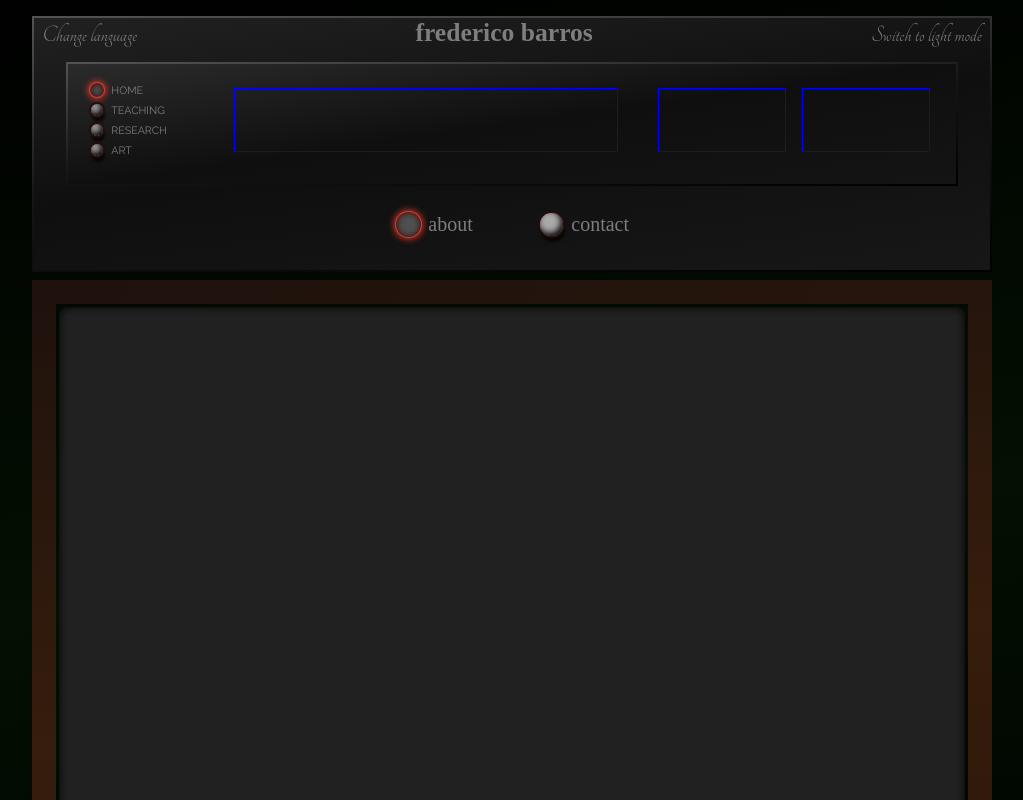
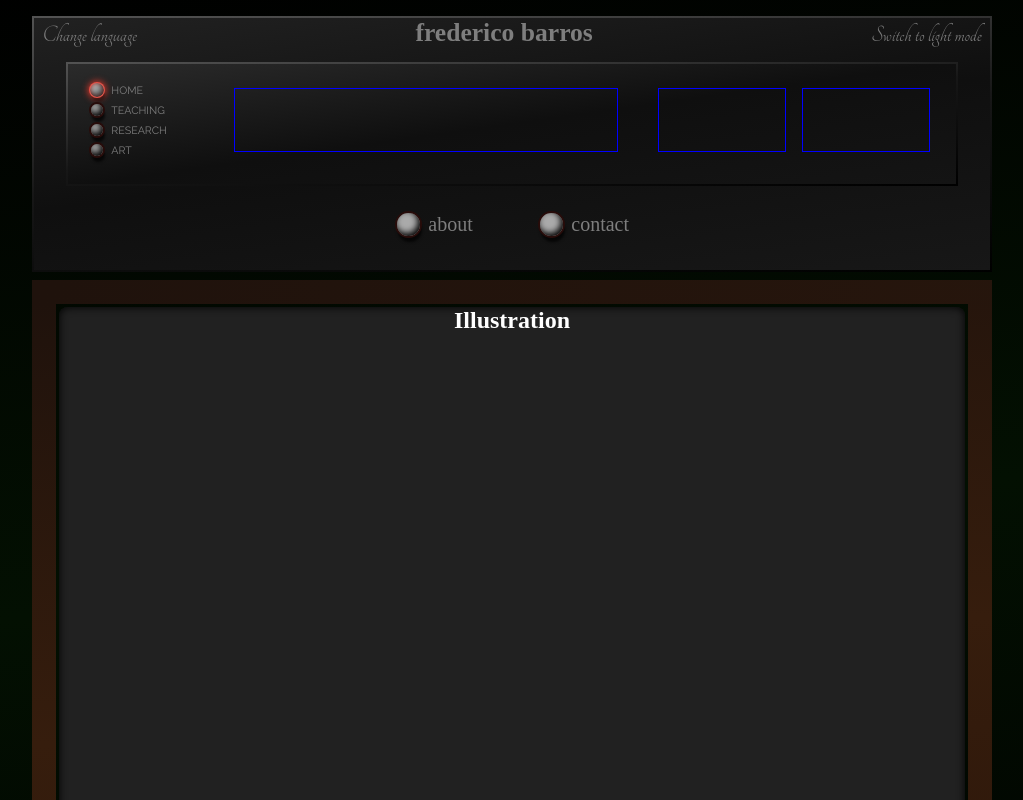
Before and after one commit to fredmbarros/siteNewVersion, a React (Vite) app: page /illustration in a window 1280 px wide. Shown: the top 800 px of the page, without its empty margins (128-1151 px from the left). Built offline with nearby package versions, Linux system fonts and the light colour scheme; a web font is replaced by a local one.

Commit message:
Removed some hard-coded parts of the interface; made it more DRY

```diff
--- a/src/App.jsx
+++ b/src/App.jsx
@@ -1,14 +1,17 @@
 import { createRoot } from "react-dom/client";
+import { BrowserRouter } from "react-router-dom";
 
 import Interface from "./Interface";
 import Speaker from "./Speaker";
 
 const App = () => {
   return (
-    <div className="whole-page">
-      <Interface />
-      <Speaker />
-    </div>
+    <BrowserRouter>
+      <div className="whole-page">
+        <Interface />
+        <Speaker />
+      </div>
+    </BrowserRouter>
   );
 };
 
--- a/src/Interface.jsx
+++ b/src/Interface.jsx
@@ -8,7 +8,8 @@ import VuMeter from "./VuMeter";
 import subPageList from "./resources/subPageList";
 
 const Interface = () => {
-  const [selectedPage, setSelectedPage] = useState(0);
+  const pages = Object.keys(subPageList);
+  const [selectedPage, setSelectedPage] = useState(pages[0]);
   const [subPagesArr, setSubPagesArr] = useState([]);
   const [selectedSubPage, setSelectedSubPage] = useState(0);
 
@@ -25,6 +26,7 @@ const Interface = () => {
         <PageSelector
           selectedPage={selectedPage}
           setSelectedPage={setSelectedPage}
+          pages={pages}
         />
         <div className="receiver-displays">
           <RadioDisplay />
--- a/src/PageSelector.jsx
+++ b/src/PageSelector.jsx
@@ -1,20 +1,18 @@
 import SelectorButton from "./SelectorButton";
 
-const PageSelector = ({ selectedPage, setSelectedPage }) => {
-  const pages = ["home", "teaching", "research", "art"];
-
+const PageSelector = ({ selectedPage, setSelectedPage, pages }) => {
   return (
     <div className="page-selector-container">
       {pages.map((page, index) => (
         <button
           className="page-link"
           key={index}
-          onClick={() => setSelectedPage(index)}
+          onClick={() => setSelectedPage(page)}
           type="button"
           name="Page Selector"
         >
           <SelectorButton
-            index={index}
+            name={page}
             selected={selectedPage}
             diameter="medium"
           />
--- a/src/SelectorButton.jsx
+++ b/src/SelectorButton.jsx
@@ -1,8 +1,8 @@
-const SelectorButton = ({ index, selected, diameter }) => {
+const SelectorButton = ({ name, selected, diameter }) => {
   return (
     <div
       className={`selector-btn ${
-        index === selected && "selected"
+        name === selected && "selected"
       } selector-btn-${diameter}`}
     ></div>
   );
--- a/src/Speaker.jsx
+++ b/src/Speaker.jsx
@@ -1,5 +1,5 @@
 import { lazy, Suspense } from "react";
-import { BrowserRouter, Routes, Route } from "react-router-dom";
+import { Routes, Route } from "react-router-dom";
 
 // import PageContents from "./PageContents";
 import About from "./pages/About.jsx";
@@ -18,21 +18,16 @@ const Speaker = () => {
     <div className="speaker">
       <div className="grille">
         <Suspense fallback={<p>Loading...</p>}>
-          <BrowserRouter>
-            <Routes>
-              <Route path="/home/about" element={<About />} />
-              <Route path="/home/contact" element={<Contact />} />
-              <Route path="/teaching/undergrad" element={<Undergrad />} />
-              <Route path="/teaching/grad" element={<Grad />} />
-              <Route path="/research/mbp" element={<MBP />} />
-              <Route
-                path="/research/interlocution"
-                element={<Interlocution />}
-              />
-              <Route path="/art/music" element={<Music />} />
-              <Route path="/art/illustration" element={<Illustration />} />
-            </Routes>
-          </BrowserRouter>
+          <Routes>
+            <Route path="/about" element={<About />} />
+            <Route path="/contact" element={<Contact />} />
+            <Route path="/undergrad" element={<Undergrad />} />
+            <Route path="/grad" element={<Grad />} />
+            <Route path="/mbp" element={<MBP />} />
+            <Route path="/interlocution" element={<Interlocution />} />
+            <Route path="/music" element={<Music />} />
+            <Route path="/illustration" element={<Illustration />} />
+          </Routes>
           {/* <PageContents pageToLoad={pageToLoad} /> */}
         </Suspense>
       </div>
--- a/src/SubSelector.jsx
+++ b/src/SubSelector.jsx
@@ -8,16 +8,16 @@ const SubSelector = ({ arr, selectedSubPage, setSelectedSubPage }) => {
           <button
             className="sub-page-select"
             key={index}
-            onClick={() => setSelectedSubPage(index)}
+            onClick={() => setSelectedSubPage(subPage)}
             type="button"
             name="Sub-page Selector"
           >
             <SelectorButton
-              index={index}
+              name={subPage}
               selected={selectedSubPage}
               diameter="large"
             />
-            <span className="sub-page-title">{subPage}</span>
+            <span className="sub-page-title">{subPage[1]}</span>
           </button>
         ))}
       </div>
--- a/src/resources/subPageList.js
+++ b/src/resources/subPageList.js
@@ -1,7 +1,22 @@
-const subPageList = [
-  ["about", "contact"],
-  ["undergraduate level", "graduate level"],
-  ["brazilian music in perspective", "practices of interlocution"],
-  ["music", "illustration"],
-];
+const subPageList = {
+  home: [
+    ["about", "about"],
+    ["contact", "contact"],
+  ],
+
+  teaching: [
+    ["undergrad", "undergraduate level"],
+    ["grad", "graduate level"],
+  ],
+
+  research: [
+    ["mbp", "brazilian music in perspective"],
+    ["interlocution", "practices of interlocution"],
+  ],
+
+  art: [
+    ["music", "music"],
+    ["illustration", "illustration"],
+  ],
+};
 export default subPageList;
--- a/src/style.css
+++ b/src/style.css
@@ -139,11 +139,24 @@ button {
   /* transition: "transform 0.5s ease-in-out"; */
 }
 
-.selected {
+.page-link:active .selector-btn {
   background-color: #4f4f4f;
   box-shadow: inset 0em 0em 0.5em rgb(0, 0, 0), inset 0 0 0.3em 0.01em #f6392bc8,
     0 0 0.5em 0.1em #f6392bc8;
-  /* transition: "transform 0.5s ease-in-out"; */
+  border: solid #f6392bc8 0.05px;
+}
+
+.sub-page-select:active .selector-btn {
+  background-color: #4f4f4f;
+  box-shadow: inset 0em 0em 0.5em rgb(0, 0, 0), inset 0 0 0.3em 0.01em #f6392bc8,
+    0 0 0.5em 0.1em #f6392bc8;
+  border: solid #f6392bc8 0.05px;
+}
+
+.selected {
+  box-shadow: inset -0.15em -0.2em 0.5em rgba(0, 0, 0, 0.716),
+    0.1em 0.4em 0.2em -0.1em rgba(0, 0, 0, 0.423),
+    inset 0 0 0.3em -0.01em #f6392bc8, 0 0 0.5em 0.1em #f6392bc8;
   border: solid #f6392bc8 0.05px;
 }
 
```
